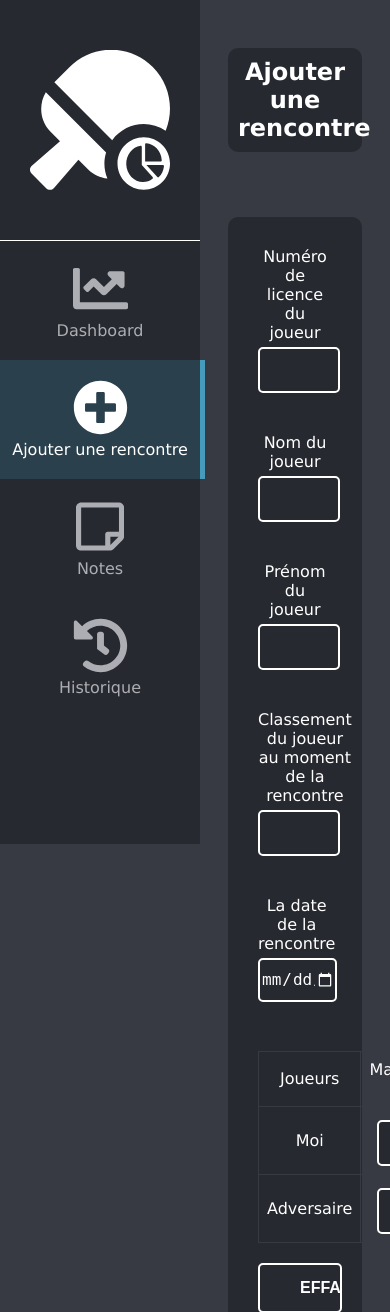
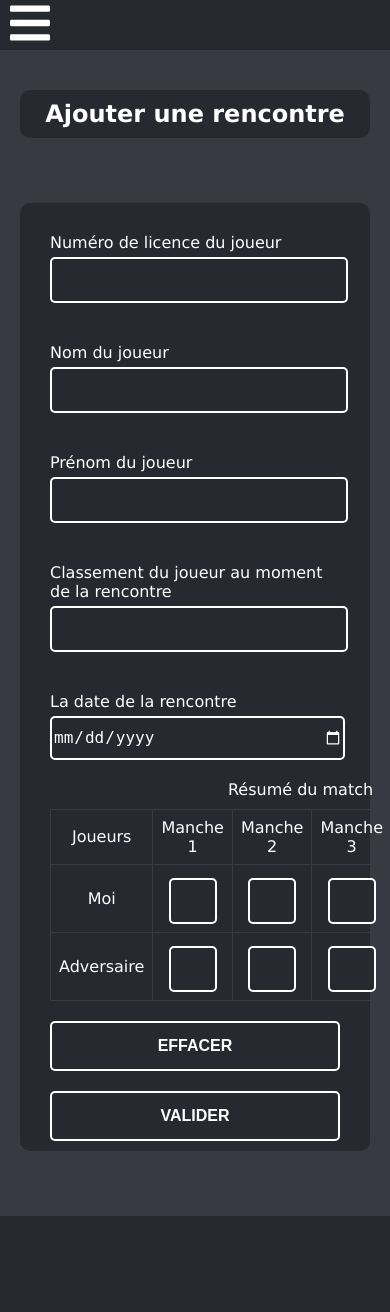
Before and after one commit to Jonathan-Jusseaume/ping_tracker, a Django app: page /match in a window 390 px wide; the page is wider, and only the part inside the window is pictured. Shown: the top 1312 px of that part. After the commit the page ends 1216 px from the top of that part, so only its background shows below. Run offline with Django 4.2, Linux system fonts and the light colour scheme; data that the repository does not hold is empty; some libraries are stand-ins or nearby versions.

Commit message:
Jonathan 05/01: responsive barre menu

```diff
--- a/ping/static/styles/main.css
+++ b/ping/static/styles/main.css
@@ -11,6 +11,7 @@
 body {
     background: var(--background-color);
     color: var(--font-color);
+    margin: 0 !important;
 }
 
 /*
@@ -23,6 +24,12 @@ nav {
     height: 100%;
     position: fixed;
     background: var(--main-color);
+}
+
+header {
+    min-height: 40px;
+    background: var(--main-color);
+    display: none;
 }
 
 nav a {
@@ -288,6 +295,7 @@ input[type=reset]:hover {
 .form-group span,
 .form-group label {
     float: left;
+    text-align: left;
 }
 
 .form-group .error {
@@ -354,10 +362,41 @@ input[type=number] {
     }
 }
 
-@media screen and (max-width: 700px) {
+@media screen and (max-width: 900px) {
     .card-body {
         padding: 20px 0px;
     }
+}
+
+@media screen and (max-width: 815px) {
+    nav {
+        display: none;
+    }
+
+    .display {
+        display: block !important;
+    }
+
+    .display-icon {
+        margin-left: 210px;
+    }
+
+    header {
+        display: block;
+    }
+
+    header img {
+        width: 40px;
+        cursor: pointer;
+        margin-left: 10px;
+    }
+
+    main {
+        margin-left: 0px;
+    }
+}
+
+@media screen and (max-width: 700px) {
 
     .actions {
         flex-direction: column !important;
--- a/ping/templates/main.html
+++ b/ping/templates/main.html
@@ -9,7 +9,8 @@
     <script src="https://d3js.org/d3.v4.js"></script>
 </head>
 <body>
-<nav>
+
+<nav id="nav">
     <a href="dashboard">
         <img src="{% static 'assets/logo.svg' %}" width="70%" alt="Logo de l'application Ping Tracker"/>
     </a>
@@ -51,17 +52,36 @@
     </a>
 </nav>
 <main>
+    <header>
+        <img id="bars" src="{% static 'assets/bars-solid.svg' %}" onclick="displayNav()"/>
+    </header>
     {% block content %}
     {% endblock %}
 </main>
+
+
 </body>
 
 <script>
+    let navDisplayed = false;
     links = document.getElementsByClassName('link');
     for (let i = 0; i < links.length; i++) {
         if (links[i].href == window.location.href) {
             links[i].classList.add('active-link');
         }
     }
+
+    function displayNav() {
+        if (!navDisplayed) {
+            document.getElementById('nav').classList.add('display');
+            document.getElementById('bars').classList.add('display-icon');
+            navDisplayed = true;
+        } else {
+            document.getElementById('nav').classList.remove('display');
+            document.getElementById('bars').classList.remove('display-icon');
+            navDisplayed = false;
+        }
+
+    }
 </script>
 </html>
```
Also changed, not shown: ping/static/assets/bars-solid.svg (added).
